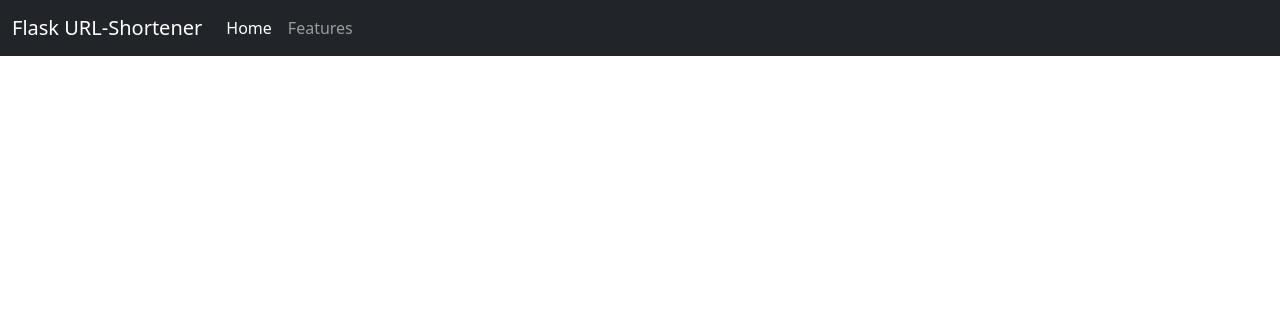
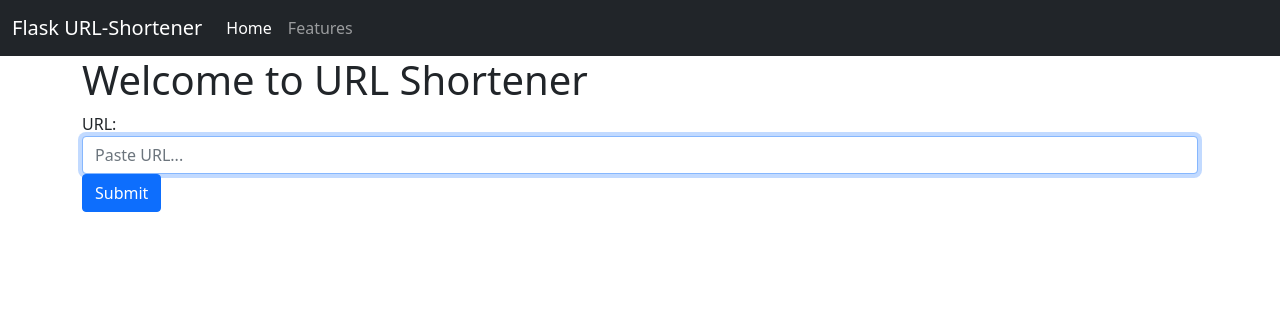
Before and after one commit to 100ballovby/URL_shortener, a Flask app: page / in a window 1280 px wide. Shown: the top 316 px of the page. Run offline with Flask 2, Linux system fonts and the light colour scheme.

Commit message:
🍀🌳Adding url redirection🌳🍀

```diff
--- a/app.py
+++ b/app.py
@@ -25,7 +25,7 @@ def index():
             flash('The URL is required!', 'danger')
             return redirect(url_for('index'))
 
-        url_data = conn.execute('INSERT INTO urls (original_url) VALUES (?)', (url))
+        url_data = conn.execute('INSERT INTO urls (original_url) VALUES (?)', (url,))
         # вставить url в базу
 
         conn.commit()  # подтвердить изменения
@@ -39,5 +39,26 @@ def index():
     return render_template('index.html')
 
 
+@app.route('/<id>')
+def url_redirect(id):
+    conn = connect_to_db()
+    original = hashids.decode(id)
+
+    if original:
+        or_id = original[0]
+        url_data = conn.execute('SELECT original_url FROM urls WHERE id = (?)',
+                                (or_id,)).fetchone()
+        or_url = url_data['original_url']
+        clicks = url_data['clicks']
+
+        conn.execute('UPDATE urls SET clicks = ? WHERE id = ?',
+                     (clicks + 1, or_id))
+        conn.commit()
+        conn.close()
+        return redirect(or_url)
+    else:
+        flash('Invalid URL', 'danger')
+        return redirect(url_for('index'))
+
 if __name__ == '__main__':
-    app.run(debug=True, port=80)
+    app.run(host='0.0.0.0', debug=True)
--- a/templates/base.html
+++ b/templates/base.html
@@ -8,7 +8,7 @@
     <link href="https://cdn.jsdelivr.net/npm/bootstrap@5.0.0-beta2/dist/css/bootstrap.min.css" rel="stylesheet"
           integrity="sha384-BmbxuPwQa2lc/FVzBcNJ7UAyJxM6wuqIj61tLrc4wSX0szH/Ev+nYRRuWlolflfl" crossorigin="anonymous">
 
-    <title>Hello, world!</title>
+    <title>{% block title %} {% endblock %}</title>
 </head>
 <body>
 <nav class="navbar navbar-expand-lg navbar-dark bg-dark">
@@ -31,6 +31,14 @@
     </div>
 </nav>
 
+<div class="container">
+    {% for message, style in get_flashed_messages() %}
+        <div class="alert alert-{{ style }}">{{ message }}</div>
+    {% endfor %}
+    {% block content %}
+
+    {% endblock %}
+</div>
 
 <script src="https://cdn.jsdelivr.net/npm/bootstrap@5.0.0-beta2/dist/js/bootstrap.bundle.min.js"
         integrity="sha384-b5kHyXgcpbZJO/tY9Ul7kGkf1S0CWuKcCD38l8YkeH8z8QjE0GmW1gYU5S9FOnJ0"
--- a/templates/index.html
+++ b/templates/index.html
@@ -1,5 +1,21 @@
 {% extends 'base.html' %}
 
 {% block content %}
+    <h1>{% block title %} Welcome to URL Shortener {% endblock %}</h1>
 
+    <form action="" method="post">
+        <div class="form-group">
+            <label for="url">URL:</label>
+            <input type="text" name="url" placeholder="Paste URL..."
+                   class="form-control" value="{{ request.form['url'] }}" autofocus>
+        </div>
+        <div class="form-group">
+            <button class="btn btn-primary" type="submit">Submit</button>
+        </div>
+    </form>
+
+    {% if short_url %}
+        <hr>
+        <p>{{ short_url }}</p>
+    {% endif %}
 {% endblock %}
```
Also changed, not shown: database.db, identifier.sqlite (deleted).
